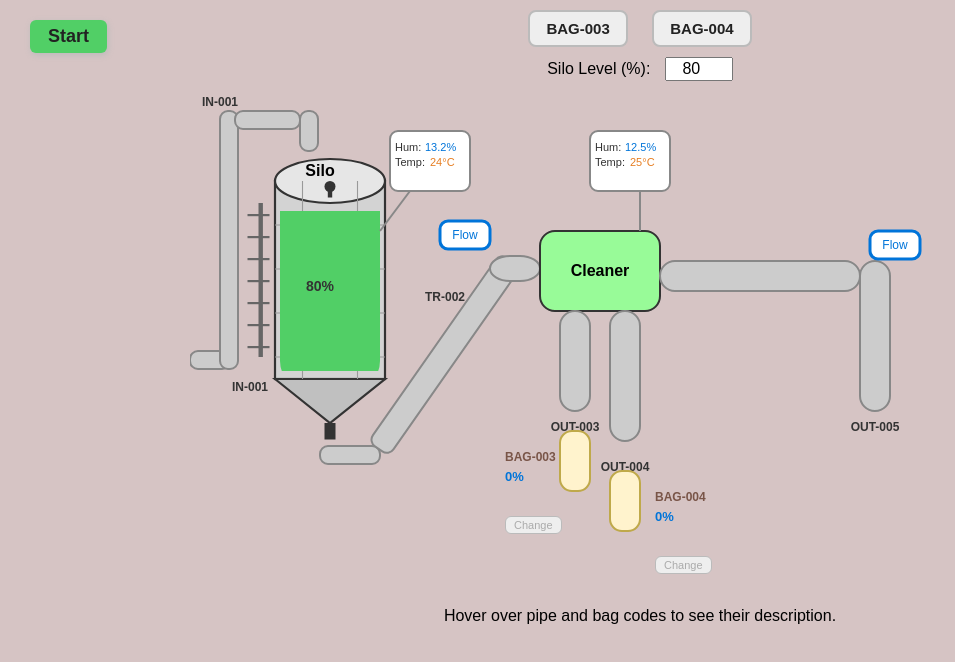
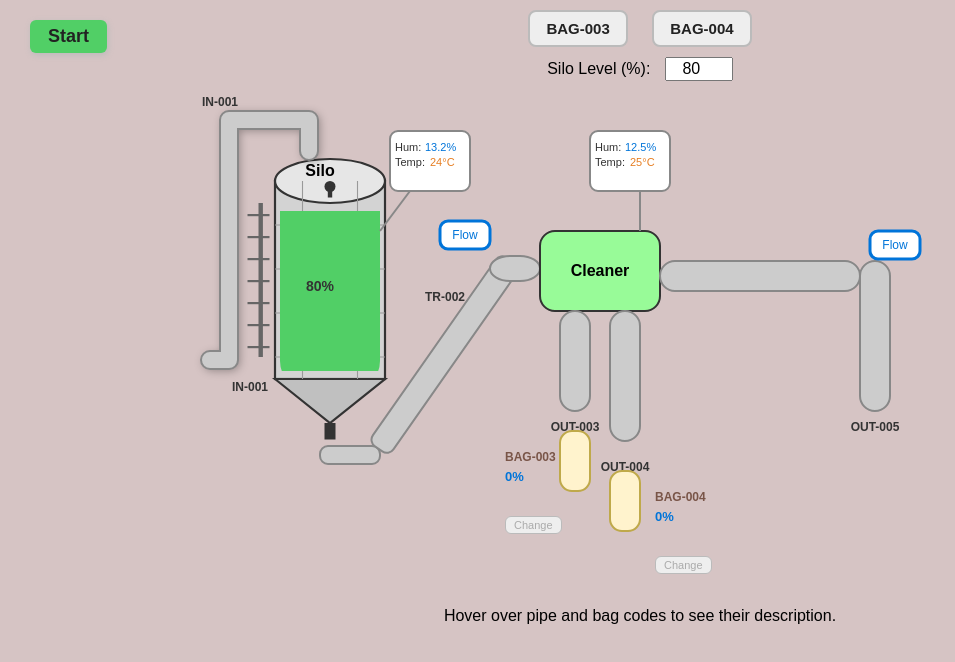
Before and after one commit to marcogara/rice-factory-scada, a plain HTML site: page index.html in a window 1280 px wide. Shown: the whole page, without its empty margins (0-955 px from the left). Drawn offline with Linux system fonts and the light colour scheme.

Commit message:
update silo

```diff
--- a/index.html
+++ b/index.html
@@ -126,7 +126,32 @@
             <text id="siloLevelText" x="130" y="210" text-anchor="middle" font-size="14" fill="#333" font-weight="bold">80%</text>
 
             <!-- Silo Input Pipe (bottom left side) -->
-            <!--<rect x="50" y="250" width="40" height="25" rx="10" fill="#cccccc" stroke="#888" stroke-width="2"/>-->
+             <!-- IN-001 pipe: horizontal, then vertical, then into silo top -->
+            <!-- Horizontal segment (from left) -->
+            <!-- <rect x="0" y="260" width="40" height="18" rx="8" fill="#cccccc" stroke="#888" stroke-width="2"/> -->
+            <!-- Vertical segment (upwards, elevator) -->
+            <!-- <rect x="30" y="20" width="18" height="258" rx="8" fill="#cccccc" stroke="#888" stroke-width="2"/> -->
+            <!-- Short horizontal segment into silo top -->
+            <!-- <rect x="45" y="20" width="65" height="18" rx="8" fill="#cccccc" stroke="#888" stroke-width="2"/> -->
+            <!-- Vertical segment (top) -->
+            <!-- <rect x="110" y="20" width="18" height="40" rx="8" fill="#cccccc" stroke="#888" stroke-width="2"/>  -->
+
+            <!-- Single continuous pipe -->
+            <path d="M 20,269 L 39,269 L 39,29 L 119,29 L 119,60"
+            fill="none" stroke="#cccccc" stroke-width="18" stroke-linecap="round" stroke-linejoin="round"
+            style="filter: drop-shadow(2px 2px 4px rgba(0,0,0,0.3));"/>
+
+            <!-- Outer border for definition -->
+            <path d="M 20,269 L 39,269 L 39,29 L 119,29 L 119,60"
+            fill="none" stroke="#888" stroke-width="20" stroke-linecap="round" stroke-linejoin="round"/>
+
+            <!-- Inner pipe -->
+            <path d="M 20,269 L 39,269 L 39,29 L 119,29 L 119,60"
+            fill="none" stroke="#cccccc" stroke-width="16" stroke-linecap="round" stroke-linejoin="round"/>
+
+            <!-- Input label with code and tooltip (near the start of the pipe) -->
+            <text class="pipe-label" id="input-pipe-label" x="30" y="15" text-anchor="middle" data-desc="Rice paddy input from storage truck">IN-001</text>
+
             <!-- Input label with code and tooltip -->
             <text class="pipe-label" id="input-pipe-label" x="60" y="300" text-anchor="middle" data-desc="Rice paddy input from storage truck">IN-001</text>
 
@@ -187,18 +212,6 @@
             <rect x="680" y="140" width="50" height="28" rx="8" fill="#fff" stroke="#0074D9" stroke-width="3"/>
             <text id="flowValueOUT-005" x="705" y="158" text-anchor="middle" font-size="12" fill="#0074D9">Flow</text>
 
-            <!-- IN-001 pipe: horizontal, then vertical, then into silo top -->
-            <!-- Horizontal segment (from left) -->
-            <rect x="0" y="260" width="40" height="18" rx="8" fill="#cccccc" stroke="#888" stroke-width="2"/>
-            <!-- Vertical segment (upwards, elevator) -->
-            <rect x="30" y="20" width="18" height="258" rx="8" fill="#cccccc" stroke="#888" stroke-width="2"/>
-            <!-- Short horizontal segment into silo top -->
-            <rect x="45" y="20" width="65" height="18" rx="8" fill="#cccccc" stroke="#888" stroke-width="2"/>
-            <!-- Vertical segment (top) -->
-            <rect x="110" y="20" width="18" height="40" rx="8" fill="#cccccc" stroke="#888" stroke-width="2"/>
-            <!-- Input label with code and tooltip (near the start of the pipe) -->
-            <text class="pipe-label" id="input-pipe-label" x="30" y="15" text-anchor="middle" data-desc="Rice paddy input from storage truck">IN-001</text>
-
             <!-- Silo Sensor Table -->
             <g id="silo-sensor-table">
                 <!-- Table box -->
```
